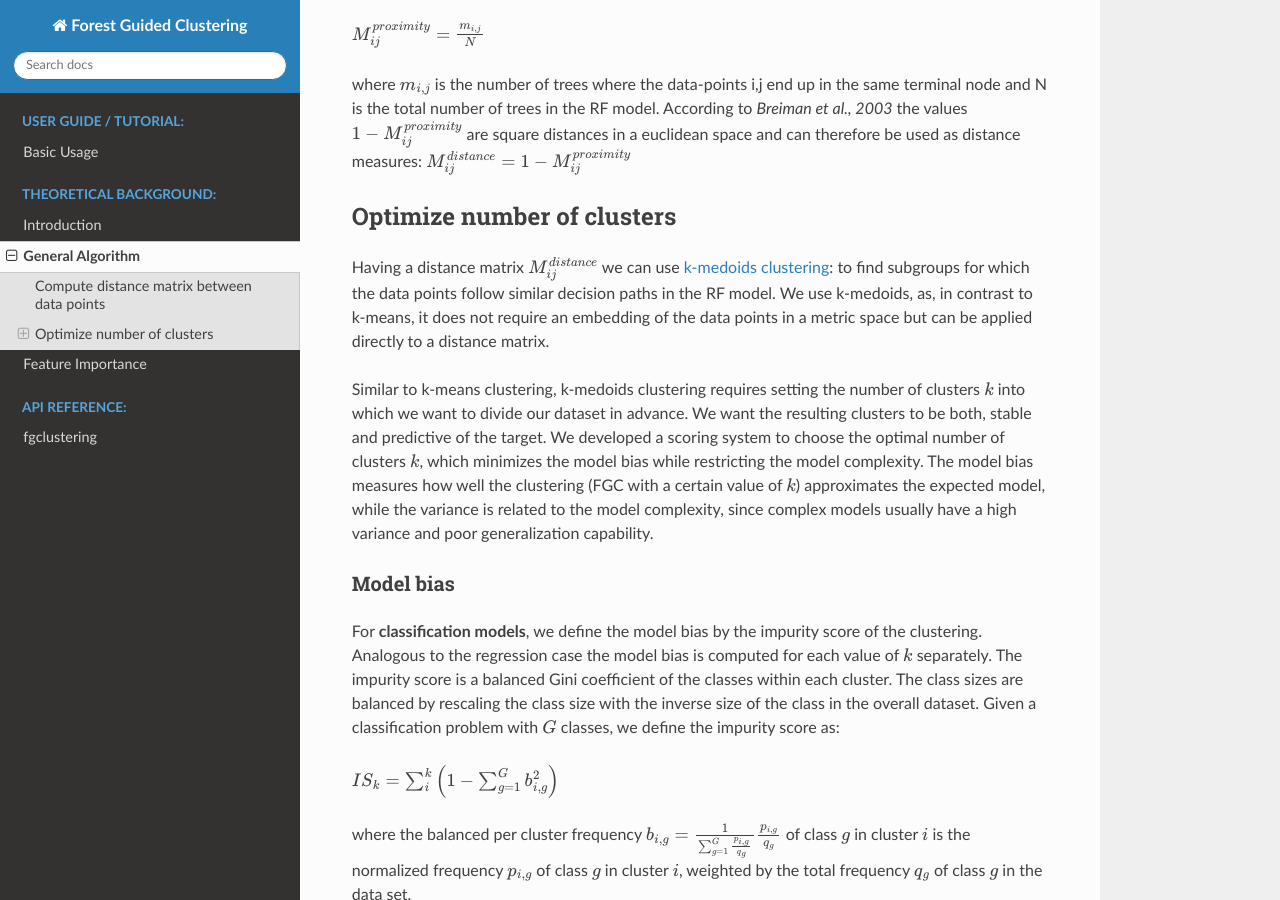
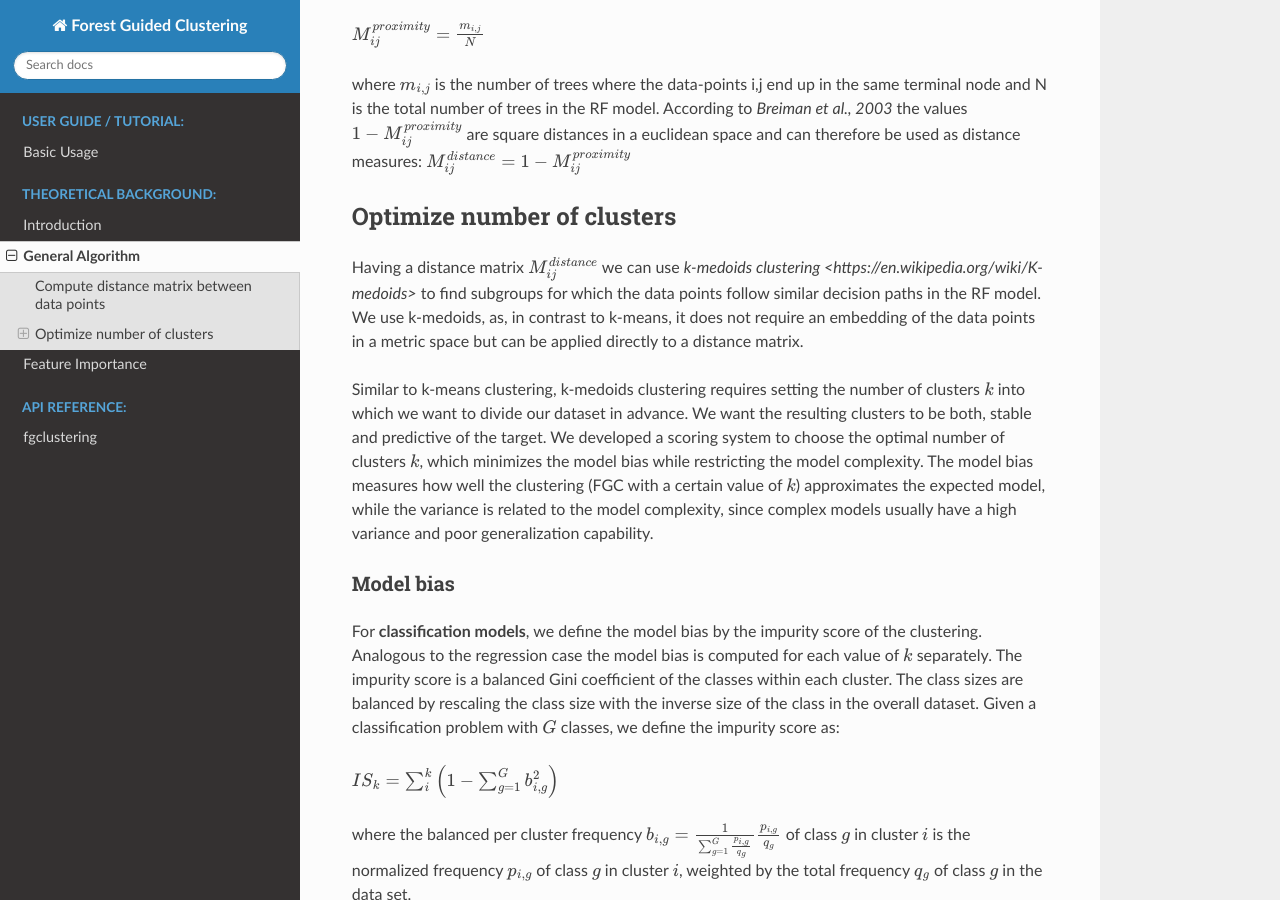
Before and after one commit to HelmholtzAI-Consultants-Munich/fg-clustering, a Sphinx documentation site: the page built from docs/source/general_algorithm.rst, in a window 1280 px wide and 900 px high, scrolled down 339 px. Built offline with Sphinx 7.4.7 and the Read the Docs theme 2.0.0, drawn with Linux system fonts in a browser that asks for light colours; pages that are not in the unit, such as notebooks, are missing from menus.

Commit message:
Update general_algorithm.rst

```diff
--- a/docs/source/general_algorithm.rst
+++ b/docs/source/general_algorithm.rst
@@ -12,7 +12,7 @@ where :math:`m_{i,j}` is the number of trees where the data-points i,j end up in
 
 Optimize number of clusters
 ------------------------
-Having a distance matrix :math:`M^{distance}_{ij}` we can use  `k-medoids clustering <https://en.wikipedia.org/wiki/K-medoids>`_: to find subgroups for which the data points follow similar decision paths in the RF model. We use k-medoids, as, in contrast to k-means, it does not require an embedding of the data points in a metric space but can be applied directly to a distance matrix.
+Having a distance matrix :math:`M^{distance}_{ij}` we can use  `k-medoids clustering <https://en.wikipedia.org/wiki/K-medoids>` to find subgroups for which the data points follow similar decision paths in the RF model. We use k-medoids, as, in contrast to k-means, it does not require an embedding of the data points in a metric space but can be applied directly to a distance matrix.
 
 Similar to k-means clustering, k-medoids clustering requires setting the number of clusters :math:`k` into which we want to divide our dataset in advance. We want the resulting clusters to be both, stable and predictive of the target. We developed a scoring system to choose the optimal number of clusters :math:`k`, which minimizes the model bias while restricting the model complexity. The model bias measures how well the clustering (FGC with a certain value of :math:`k`) approximates the expected model, while the variance is related to the model complexity, since complex models usually have a high variance and poor generalization capability.
 
```
